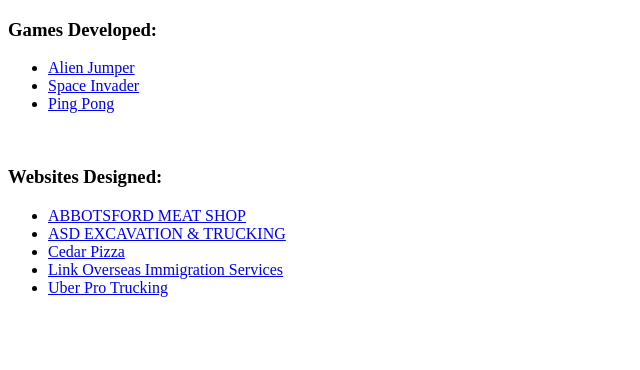
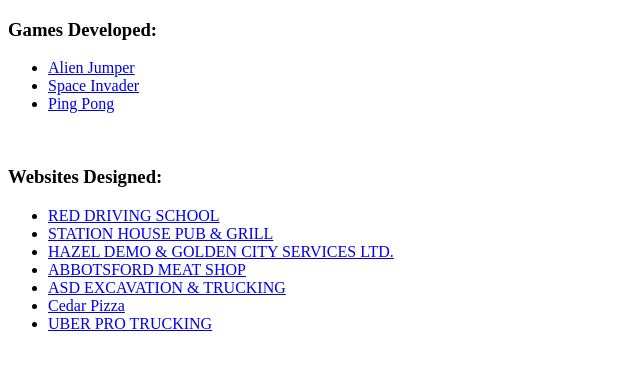
Before and after one commit to Aasmin/LiveGames.github.io, a plain HTML site: page index.html in a window 1280 px wide. Shown: the whole page, without its empty margins (0-640 px from the left). Drawn offline with Linux system fonts and the light colour scheme.

Commit message:
Update index.html

```diff
--- a/index.html
+++ b/index.html
@@ -16,11 +16,13 @@
     <br>
     <div><h3>Websites Designed: </h3>
         <ul>
+            <li><a href="https://www.reddrivers.com/" class="nav-link">RED DRIVING SCHOOL</a></li>
+            <li><a href="https://www.stationhousepubandgrill.com/" class="nav-link">STATION HOUSE PUB & GRILL</a></li>
+            <li><a href="https://www.hazeldemoexcavation.com/" class="nav-link">HAZEL DEMO & GOLDEN CITY SERVICES LTD.</a></li>
             <li><a href="https://www.abbotsfordmeatshop.com/" class="nav-link">ABBOTSFORD MEAT SHOP</a></li>
             <li><a href="https://www.asdexcavation.com/" class="nav-link">ASD EXCAVATION & TRUCKING</a></li>
             <li><a href="http://cedarpizza.ca/" class="nav-link">Cedar Pizza</a></li>
-            <li><a href="https://mediajatt.wixsite.com/linkos" class="nav-link">Link Overseas Immigration Services</a></li>
-            <li><a href="https://www.uberprotrucking.com/" class="nav-link">Uber Pro Trucking</a></li>
+            <li><a href="https://www.uberprotrucking.com/" class="nav-link">UBER PRO TRUCKING</a></li>
         </ul>
         </ul>
     </div>
```
